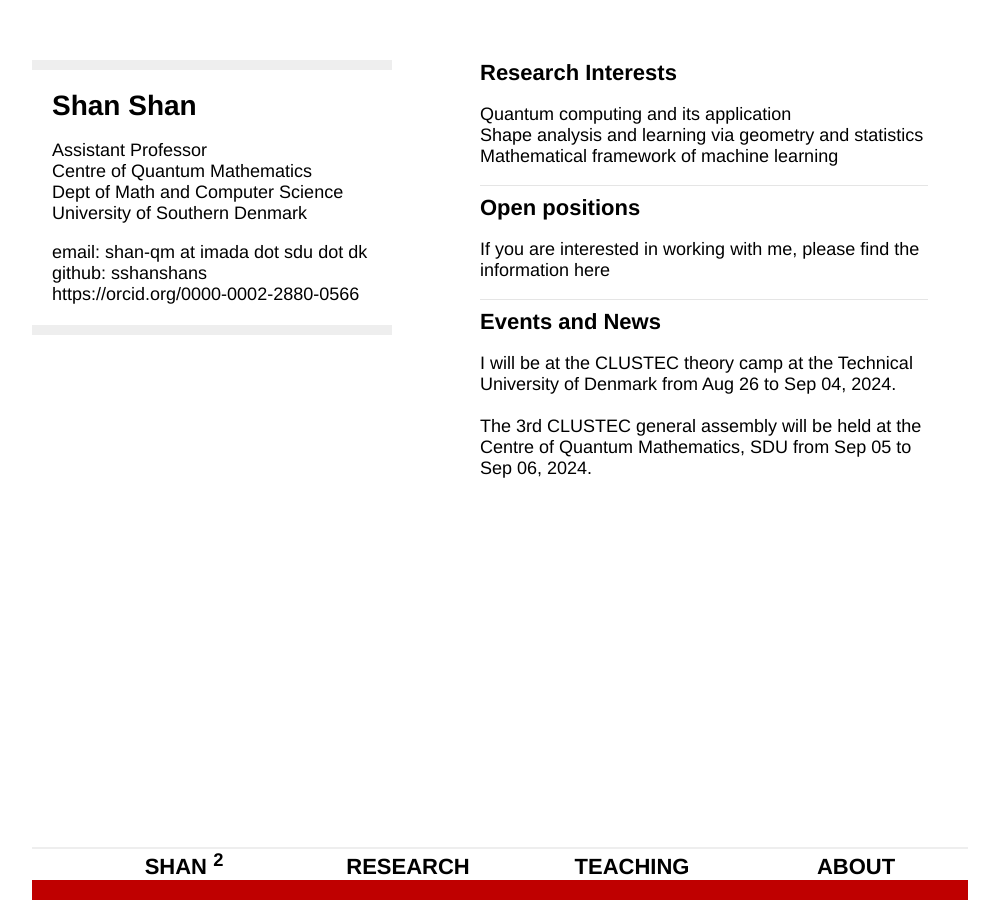
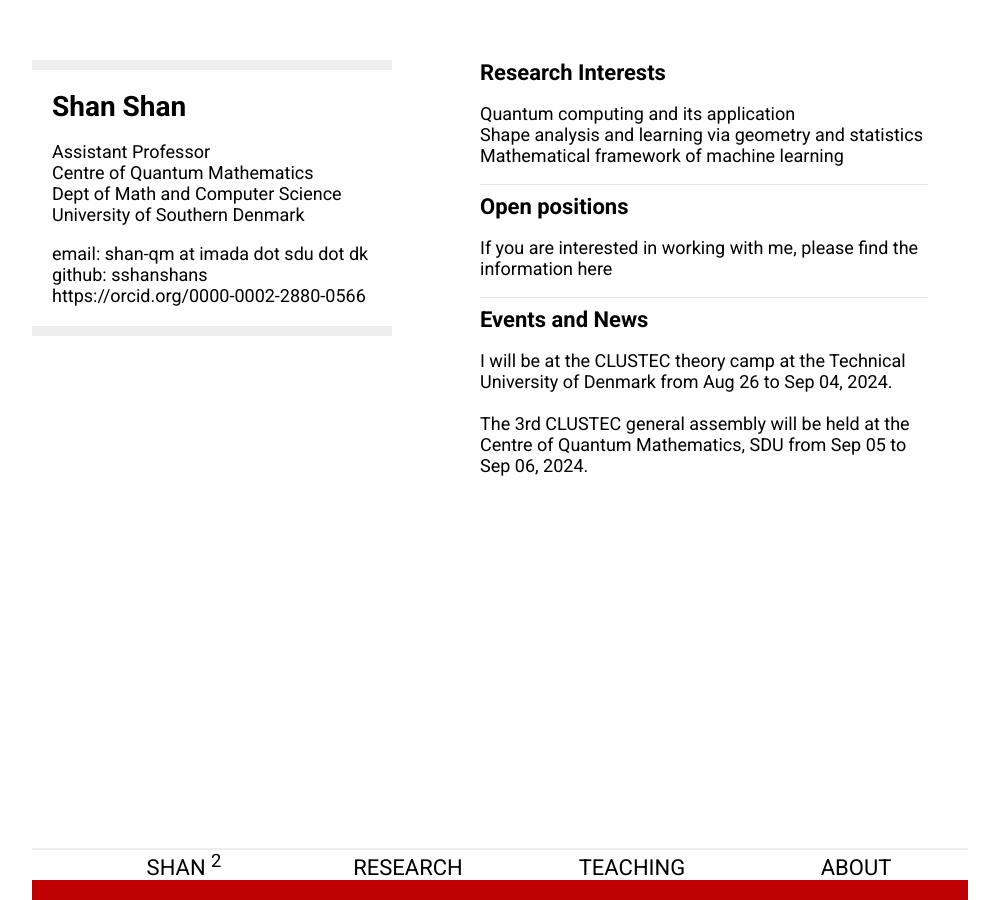
Before and after one commit to sshanshans/sshanshans.github.io, a Jekyll site: the page built from index.md, in a window 1280 px wide. Shown: the whole page, without its empty margins (160-1159 px from the left). Built offline with Jekyll 4.4.1, drawn with Linux system fonts in a browser that asks for light colours.

Commit message:
Update main.css

```diff
--- a/css/main.css
+++ b/css/main.css
@@ -1,16 +1,20 @@
+@import url('https://fonts.googleapis.com/css2?family=Comic+Neue:ital,wght@0,300;0,400;0,700;1,300;1,400;1,700&family=Roboto:ital,wght@0,100;0,300;0,400;0,500;0,700;0,900;1,100;1,300;1,400;1,500;1,700;1,900&display=swap');
 
 body {
     margin: 60px auto;
     font-size:18px;
-    font-family:'Helvetica Neue', 'Helvetica', 'Arial', 'Sans-Serif';
+    font-family: "Roboto", sans-serif;
+    font-weight: 400;
+    font-style: normal;
     color: #000;
     width:70%
 }
 
 nav ul, footer ul {
-    font-family:'Helvetica Neue', 'Helvetica', 'Arial', 'Sans-Serif';
+    font-family: "Roboto", sans-serif;
+    font-weight: 400;
+    font-style: normal;
     list-style: none;
-    font-weight: bold;
     font-size: 22px;
     border-top: 2px solid #eee;
     border-bottom: 20px solid #BF0000;
```
